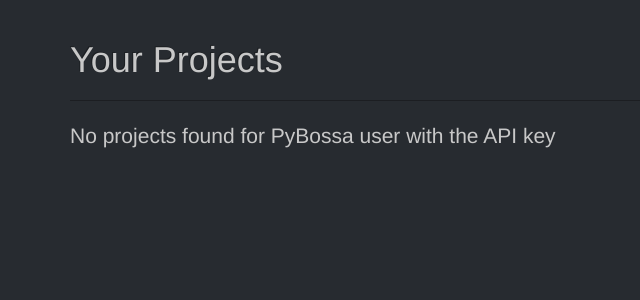
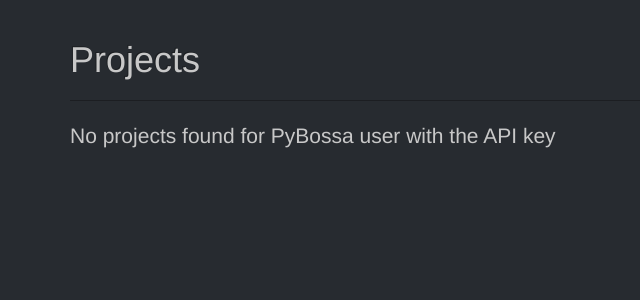
Before and after one commit to LibCrowds/libcrowds-analyst, a Python web app: template pybossa_analyst/templates/index.html in a window 1280 px wide. Shown: the part 52-352 px from the top of the page, without its empty margins (0-640 px from the left). Run offline with Jinja, Linux system fonts and the light colour scheme; the template is opened without the code that fills it, so the values that code supplies are empty; some libraries are stand-ins or nearby versions.

Commit message:
Update index.html

```diff
--- a/pybossa_analyst/templates/index.html
+++ b/pybossa_analyst/templates/index.html
@@ -6,7 +6,7 @@
 <div class="container">
     <div class="row">
         <div class="col-xs-12">
-            <h1>Your Projects</h1>
+            <h1>Projects</h1>
             <hr>
             {% if not projects %}
             <p class="lead">No projects found for PyBossa user with the API key <strong>{{ api_key }}</strong></p>
```
